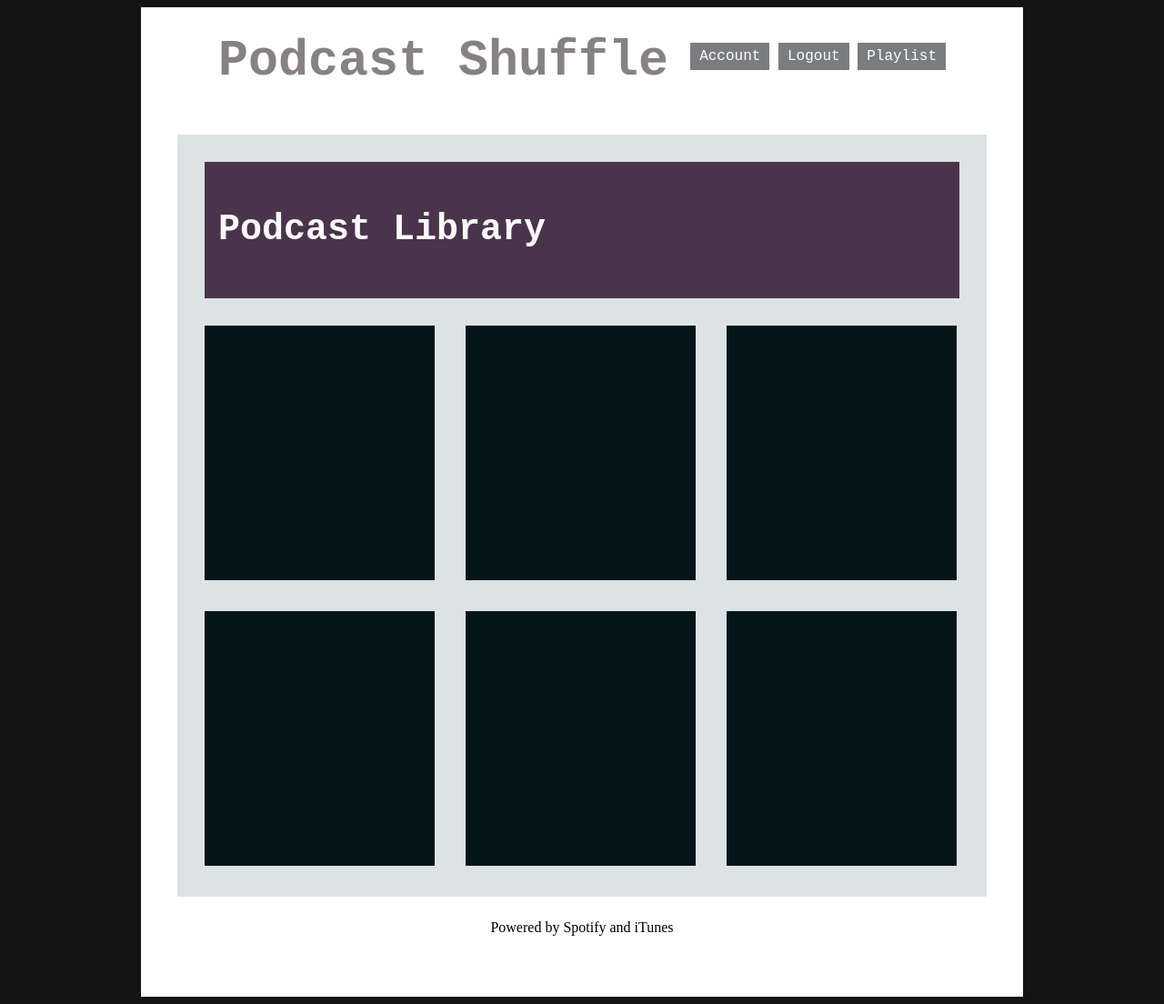
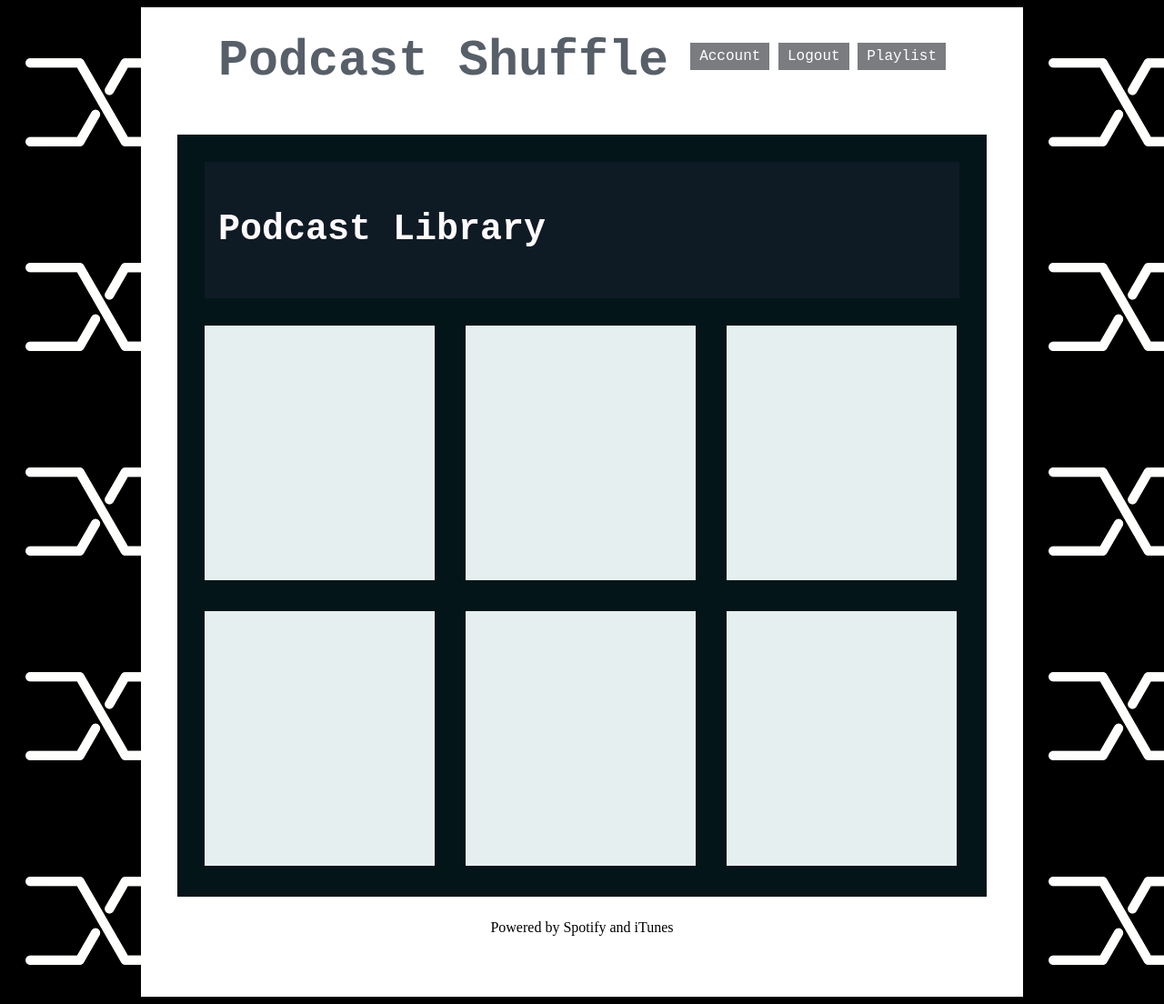
Before and after one commit to claudia-qr/group_project_podcast_shuffle, a Django app: page /library in a window 1280 px wide. Shown: the whole page at 91% size. Run offline with Django 3.2, Linux system fonts and the light colour scheme.

Commit message:
added background img

```diff
--- a/shuffle_app/static/index.css
+++ b/shuffle_app/static/index.css
@@ -3,7 +3,8 @@
     border-style: dotted;
 } */
 body{
-    background-color: #151414;
+    background-color: #080908e2;
+    background-image: url('shuffle.png');
 }
 #wrapper{
     width: 920px;
@@ -28,7 +29,7 @@ body{
 }
 #head1{
     float: left;
-    color: #878183;
+    color: rgba(19, 30, 43, 0.708);
     font-family: "Courier New";
     font-size: 55px;
     line-height: 120px;
@@ -170,7 +171,7 @@ p{
     vertical-align: center;
     margin: 55px;
     padding: 5px 30px 20px;
-    background-color: rgba(34, 233, 114, 0.269);
+    background-color: rgba(10, 11, 10, 0.269);
 }
 .account_form{
     margin: 5px;
@@ -183,7 +184,7 @@ p{
     width: 300px;
 }
 #update_form input[type=text]:focus {
-    background-color: lightblue
+    background-color: rgba(19, 30, 43, 0.708)
 }
 .input1{
     float: right;
@@ -205,7 +206,7 @@ p{
 #title{
     height: auto;
     width: 800px;
-    background-color: rgba(45, 18, 45, 0.831);
+    background-color: rgba(19, 30, 43, 0.708);
     padding: 15px;
     margin: 15px;
     float: left;
@@ -218,7 +219,7 @@ p{
 #main_content{
     min-height: auto;
     width: 860px;
-    background-color: rgba(178, 189, 193, 0.434);
+    background-color: rgb(3, 21, 24);
     padding: 15px;
     display: inline-block;
     margin: 15px;
@@ -234,7 +235,7 @@ p{
 .subcontents{
     min-height: 280px;
     width: 253px;
-    background-color: rgb(3, 21, 24);
+    background-color: rgb(229, 239, 240);
     display: inline-block;
     margin: 15px;
 }
--- a/shuffle_app/templates/library.html
+++ b/shuffle_app/templates/library.html
@@ -21,7 +21,9 @@
 
             <div id="main_content">
                 <div id="title">Podcast Library</div>
-                <div class="subcontents"></div>
+                <div class="subcontents">
+
+                </div>
                 <div class="subcontents"></div>
                 <div class="subcontents"></div>
                 <div class="subcontents"></div>
```
Also changed, not shown: db.sqlite3, shuffle_app/images/headphones.png (deleted), shuffle_app/images/mic.jpeg (deleted), shuffle_app/images/podcast.png (deleted), shuffle_app/images/shuffle_logo.jpg (deleted), shuffle_app/static/shuffle.png (added).
